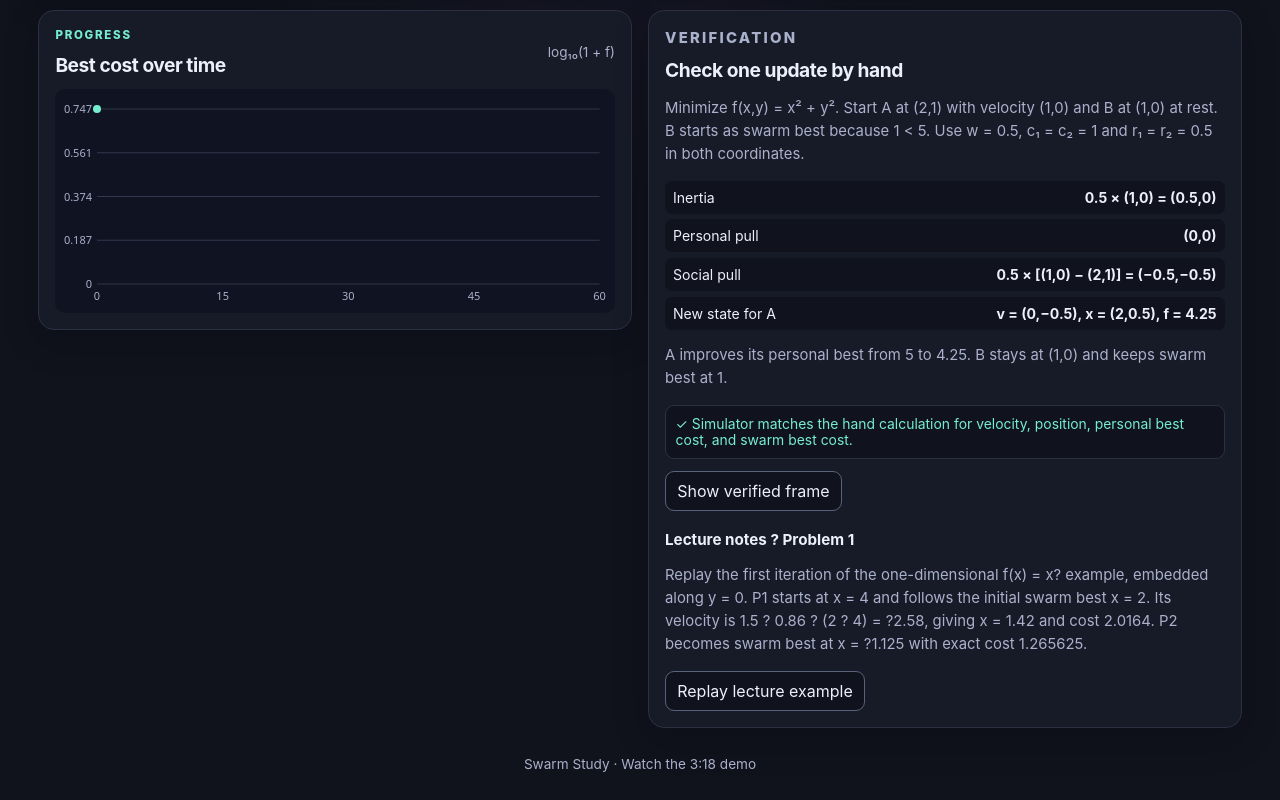
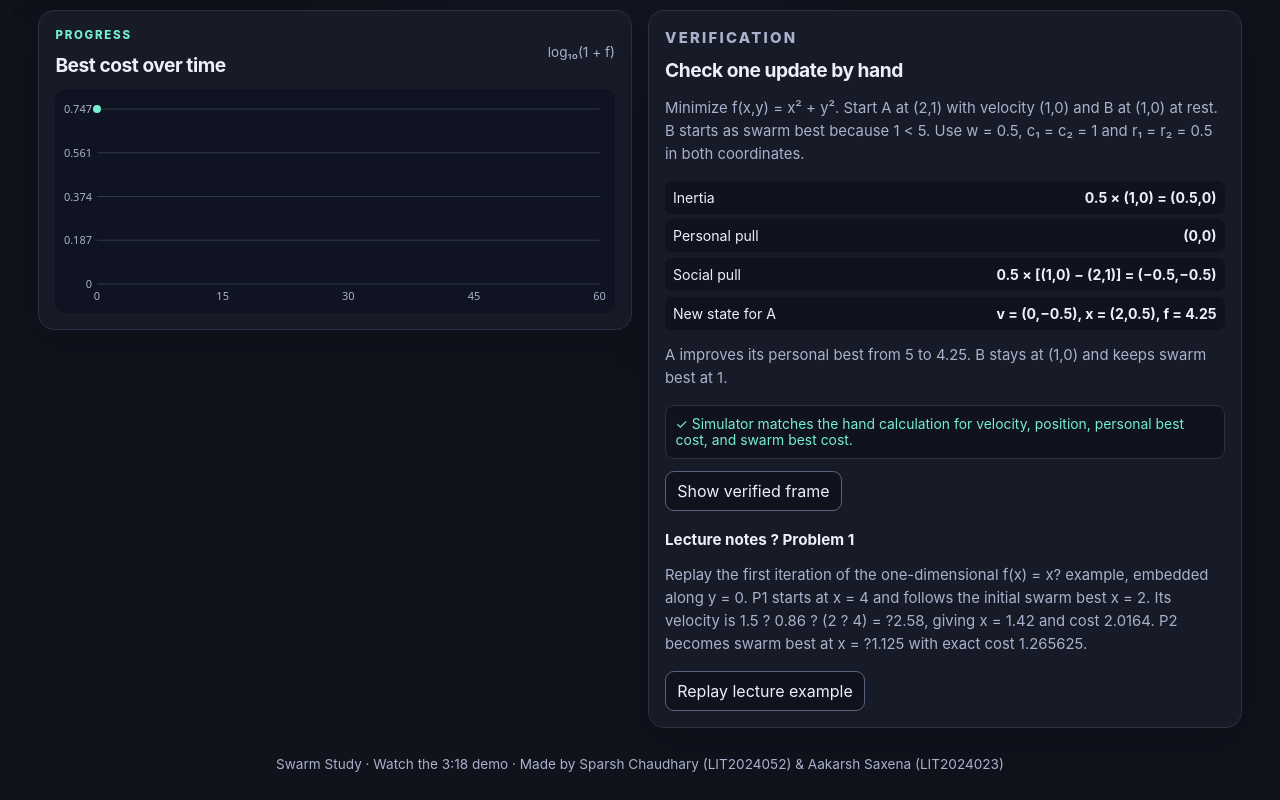
Before and after one commit to Aakarsh2007/Soft-Computing-Assignment, a plain HTML site: page index.html in a window 1280 px wide. Shown: the part 869-1669 px from the top of the page. Drawn offline with Linux system fonts and the light colour scheme.

Commit message:
Pushing important deploymnet chnages and enhancing UI

```diff
--- a/index.html
+++ b/index.html
@@ -34,5 +34,5 @@
 <section class="panel convergence"><div class="panel-title"><div><p class="eyebrow">PROGRESS</p><h2>Best cost over time</h2></div><span class="muted">log₁₀(1 + f)</span></div><canvas id="chart" role="img" aria-label="Best cost by completed iteration"></canvas></section>
 <section class="panel verify" id="verification"><p class="eyebrow">VERIFICATION</p><h2>Check one update by hand</h2><p>Minimize f(x,y) = x² + y². Start A at (2,1) with velocity (1,0) and B at (1,0) at rest. B starts as swarm best because 1 &lt; 5. Use w = 0.5, c₁ = c₂ = 1 and r₁ = r₂ = 0.5 in both coordinates.</p>
 <div class="calculation"><div>Inertia <b>0.5 × (1,0) = (0.5,0)</b></div><div>Personal pull <b>(0,0)</b></div><div>Social pull <b>0.5 × [(1,0) − (2,1)] = (−0.5,−0.5)</b></div><div>New state for A <b>v = (0,−0.5), x = (2,0.5), f = 4.25</b></div></div><p>A improves its personal best from 5 to 4.25. B stays at (1,0) and keeps swarm best at 1.</p><div id="check" class="check"></div><button id="show-result" class="outline">Show verified frame</button><h3 class="lecture-title">Lecture notes ? Problem 1</h3><p>Replay the first iteration of the one-dimensional f(x) = x? example, embedded along y = 0. P1 starts at x = 4 and follows the initial swarm best x = 2. Its velocity is 1.5 ? 0.86 ? (2 ? 4) = ?2.58, giving x = 1.42 and cost 2.0164. P2 becomes swarm best at x = ?1.125 with exact cost 1.265625.</p><button id="load-lecture" class="outline">Replay lecture example</button></section>
-</div></main><footer>Swarm Study · <a href="demo.webm">Watch the 3:18 demo</a></footer>
+</div></main><footer>Swarm Study · <a href="demo.webm">Watch the 3:18 demo</a> · Made by Sparsh Chaudhary (LIT2024052) &amp; Aakarsh Saxena (LIT2024023)</footer>
 </body></html>
```
Also changed, not shown: 1 other file.
